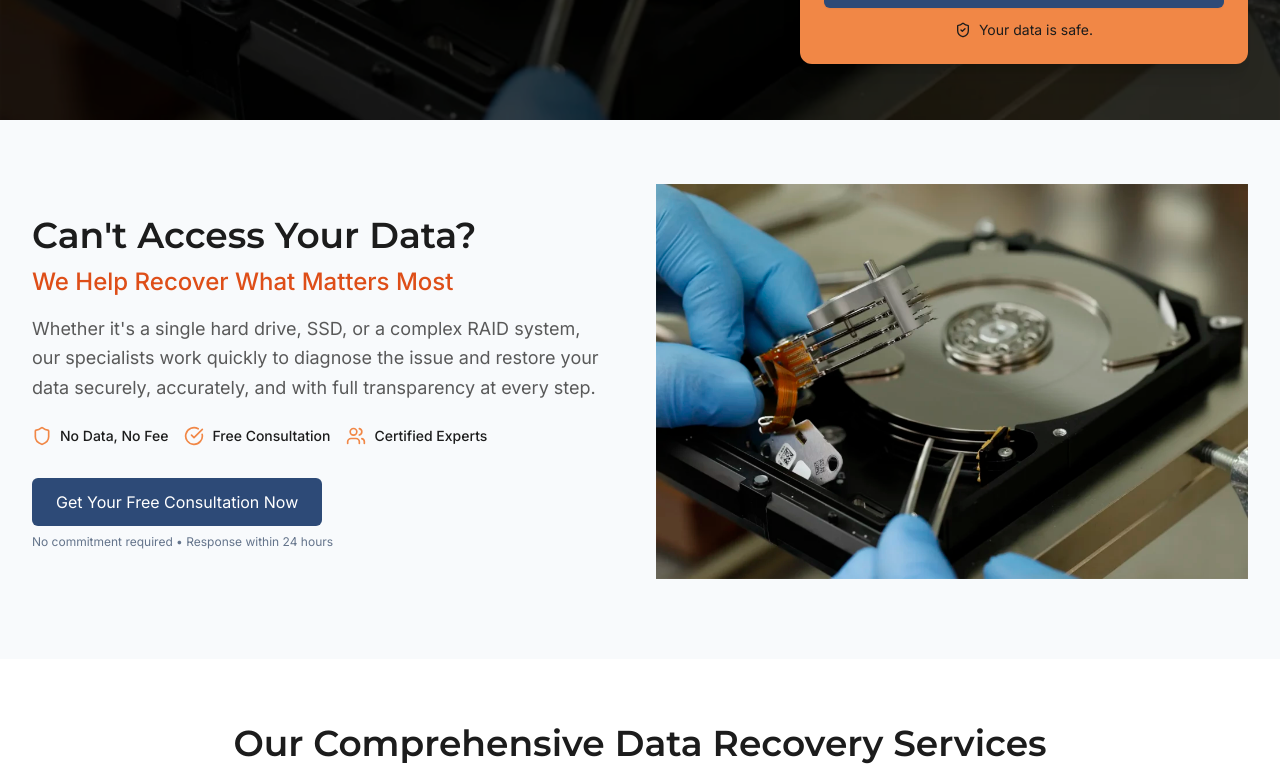
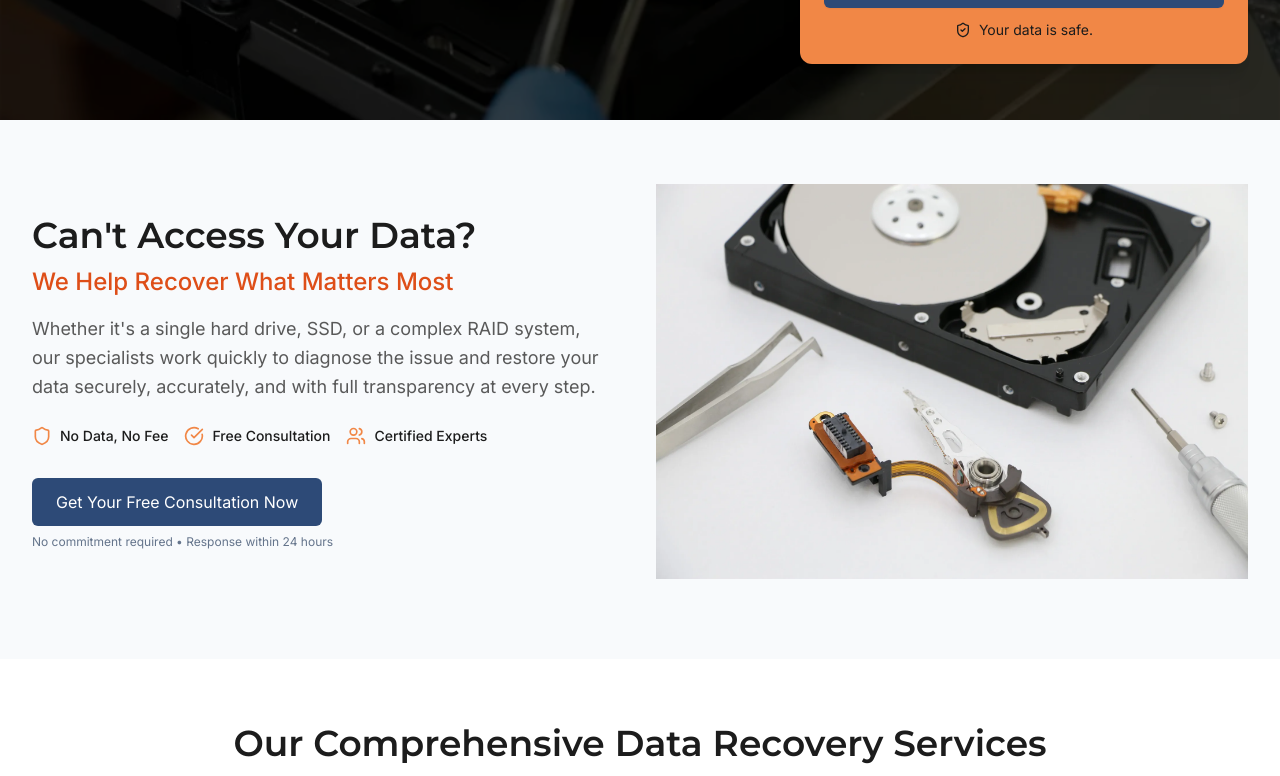
Before and after one commit to arafatpits/data-recovery-services, a Next.js app: page / in a window 1280 px wide. Shown: the part 623-1399 px from the top of the page. Built offline with nearby package versions, Linux system fonts and the light colour scheme.

Commit message:
single-page-optimized

```diff
--- a/src/app/page.js
+++ b/src/app/page.js
@@ -126,7 +126,7 @@ export default function HomePage() {
 
             {/* RIGHT: Direct Image */}
             <Image
-              src="/images/services-bg/hard-drive.webp"
+              src="/images/services-bg/data-recovery-workspace.webp"
               alt="Data Recovery Workspace"
               width={600}
               height={300}
```
Also changed, not shown: public/images/services-bg/data-recovery-workspace.webp (added).
